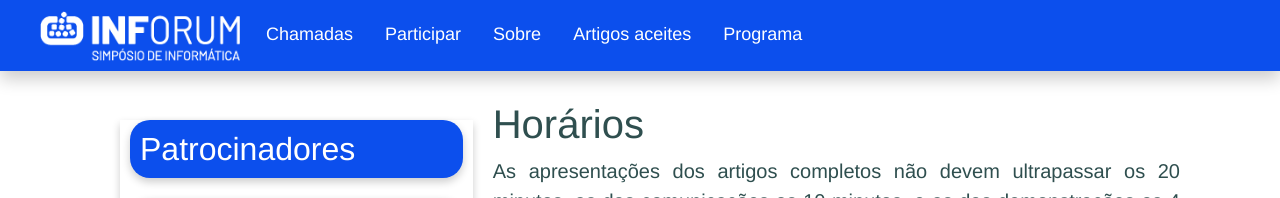
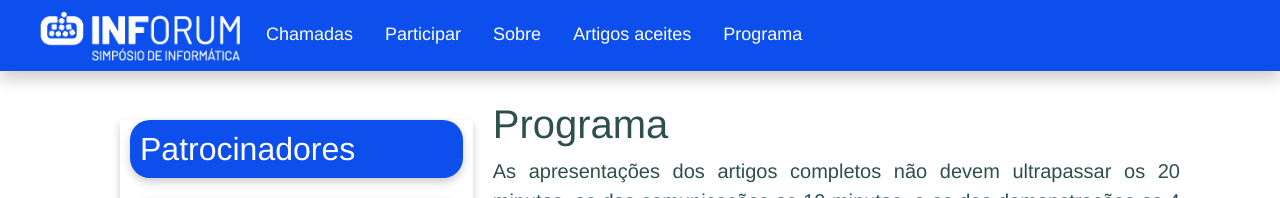
Before and after one commit to h4g0/Inforum2023, a React (Create React App) app: page /schedule in a window 1280 px wide. Shown: the top 198 px of the page. Built offline with nearby package versions, Linux system fonts and the light colour scheme.

Commit message:
programa and not horario

```diff
--- a/src/Main/Schedule.tsx
+++ b/src/Main/Schedule.tsx
@@ -13,7 +13,7 @@ export function Schedule(props: any) {
 
                 <div>
 
-            <h1>Horários</h1>
+            <h1>Programa</h1>
 
             <p>
                 As apresentações dos artigos completos não devem ultrapassar os 20 minutos, as das comunicações
```
